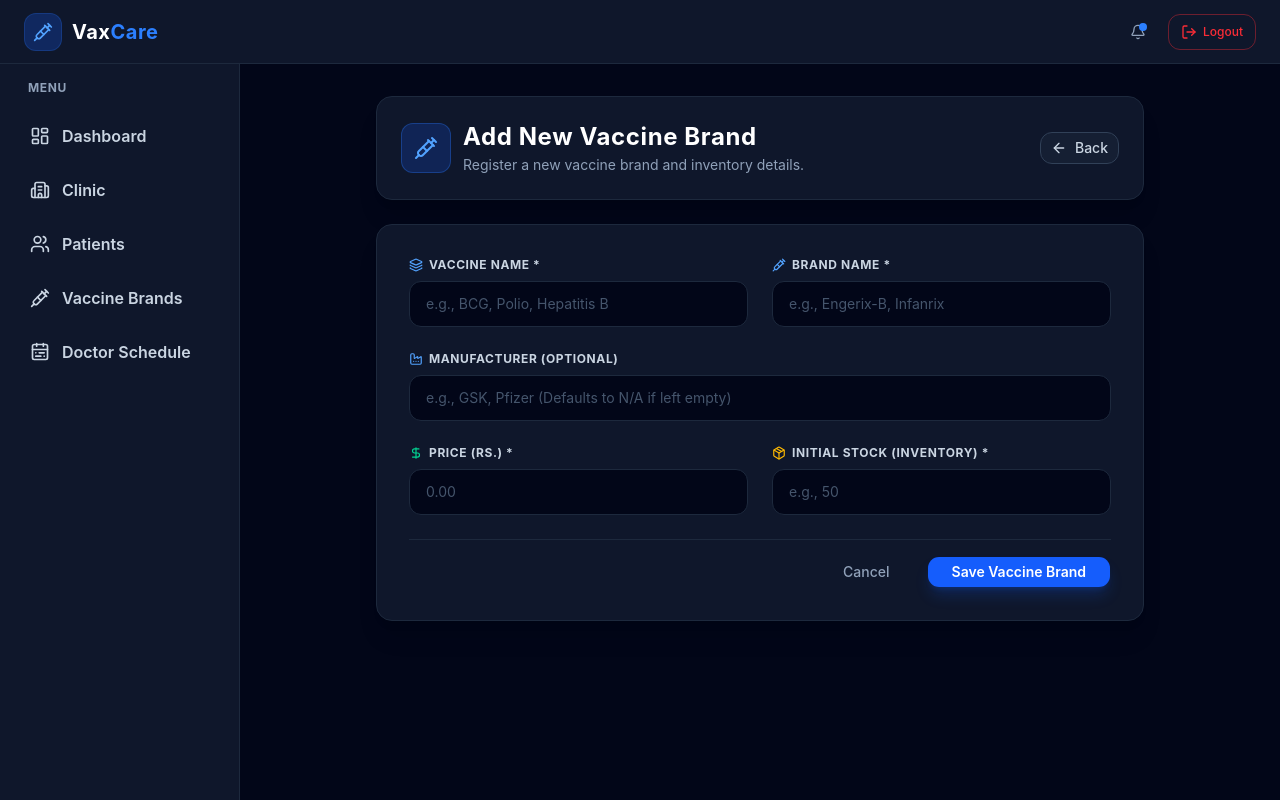
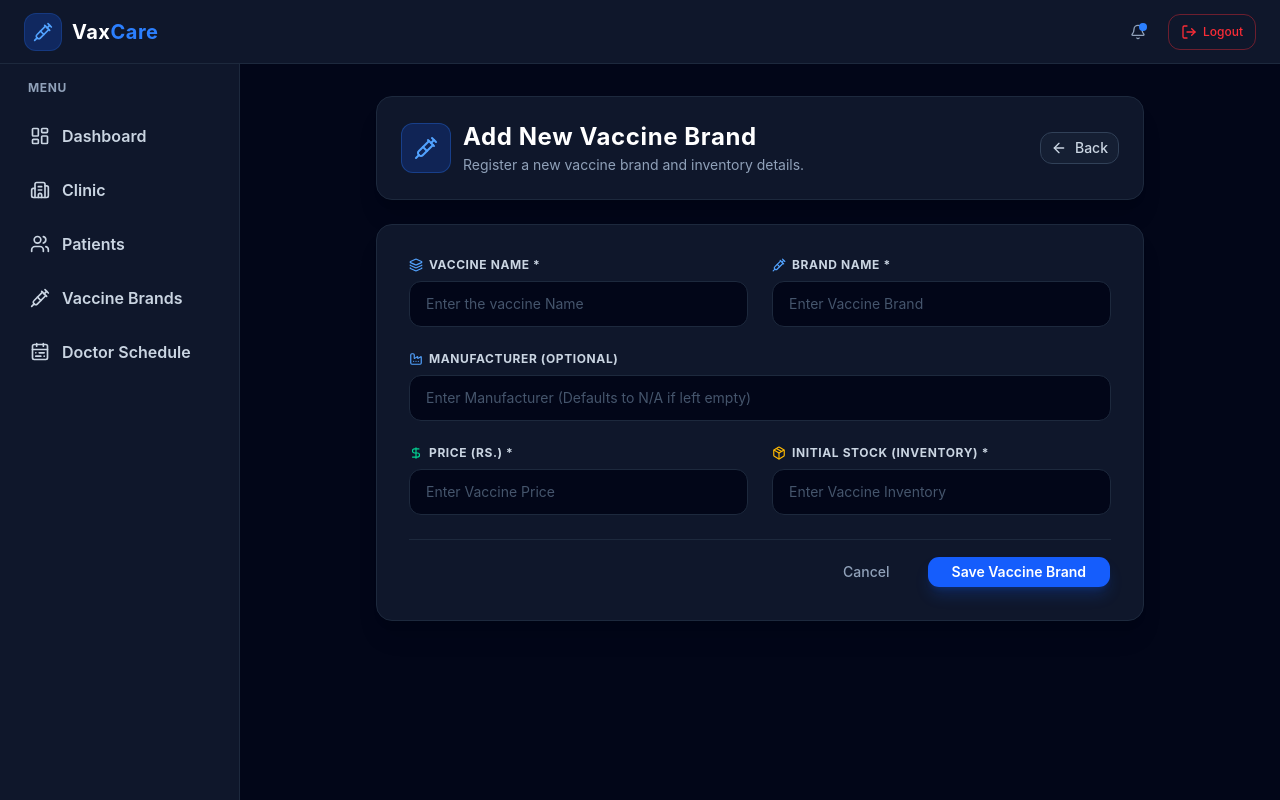
Before and after one commit to umarwaheed495-hub/Vaccination-Management-System, a React (Vite) app in the folder frontend/: page /dashboard/create-vaccine-brand in a window 1280 px wide. Built offline with nearby package versions, Linux system fonts and the light colour scheme; sample sign-in values are in the browser's storage.

Commit message:
placeholder changes

```diff
--- a/frontend/src/pages/vaccineBrand/CreateVaccineBrand.jsx
+++ b/frontend/src/pages/vaccineBrand/CreateVaccineBrand.jsx
@@ -115,7 +115,7 @@ const CreateVaccineBrand = () => {
               <input
                 type="text"
                 name="vaccineName"
-                placeholder="e.g., BCG, Polio, Hepatitis B"
+                placeholder="Enter the vaccine Name"
                 value={formData.vaccineName}
                 onChange={handleChange}
                 required
@@ -131,7 +131,7 @@ const CreateVaccineBrand = () => {
               <input
                 type="text"
                 name="brandName"
-                placeholder="e.g., Engerix-B, Infanrix"
+                placeholder="Enter Vaccine Brand"
                 value={formData.brandName}
                 onChange={handleChange}
                 required
@@ -149,7 +149,7 @@ const CreateVaccineBrand = () => {
             <input
               type="text"
               name="manufacturer"
-              placeholder="e.g., GSK, Pfizer (Defaults to N/A if left empty)"
+              placeholder="Enter Manufacturer (Defaults to N/A if left empty)"
               value={formData.manufacturer}
               onChange={handleChange}
               className="w-full bg-slate-950 border border-slate-800 focus:border-blue-500 rounded-xl px-4 py-3 text-slate-100 placeholder-slate-600 text-sm outline-none transition-all"
@@ -168,7 +168,7 @@ const CreateVaccineBrand = () => {
                 name="price"
                 min="0"
                 step="0.01"
-                placeholder="0.00"
+                placeholder="Enter Vaccine Price"
                 value={formData.price}
                 onChange={handleChange}
                 required
@@ -185,7 +185,7 @@ const CreateVaccineBrand = () => {
                 type="number"
                 name="inventory"
                 min="0"
-                placeholder="e.g., 50"
+                placeholder="Enter Vaccine Inventory"
                 value={formData.inventory}
                 onChange={handleChange}
                 required
--- a/frontend/src/pages/vaccineBrand/VaccineBrandsView.jsx
+++ b/frontend/src/pages/vaccineBrand/VaccineBrandsView.jsx
@@ -81,26 +81,6 @@ const VaccineBrandsView = () => {
           <Plus className="w-4 h-4" />
           <span>Add New Brand</span>
         </Button>
-      </div>
-
-      {/* Filter & Search Bar */}
-      <div className="flex items-center gap-3 bg-slate-900 border border-slate-800 p-4 rounded-xl">
-        <Search className="w-5 h-5 text-slate-400 ml-1" />
-        <input
-          type="text"
-          placeholder="Filter by Vaccine Name..."
-          value={searchVaccine}
-          onChange={(e) => setSearchVaccine(e.target.value)}
-          className="bg-transparent text-slate-100 placeholder-slate-500 text-sm sm:text-base outline-none w-full"
-        />
-        {searchVaccine && (
-          <button
-            onClick={() => setSearchVaccine('')}
-            className="text-xs text-blue-400 hover:text-blue-300 font-medium px-2 py-1 bg-slate-800 rounded-lg"
-          >
-            Clear
-          </button>
-        )}
       </div>
 
       {/* Main Content Table / Grid */}
```
